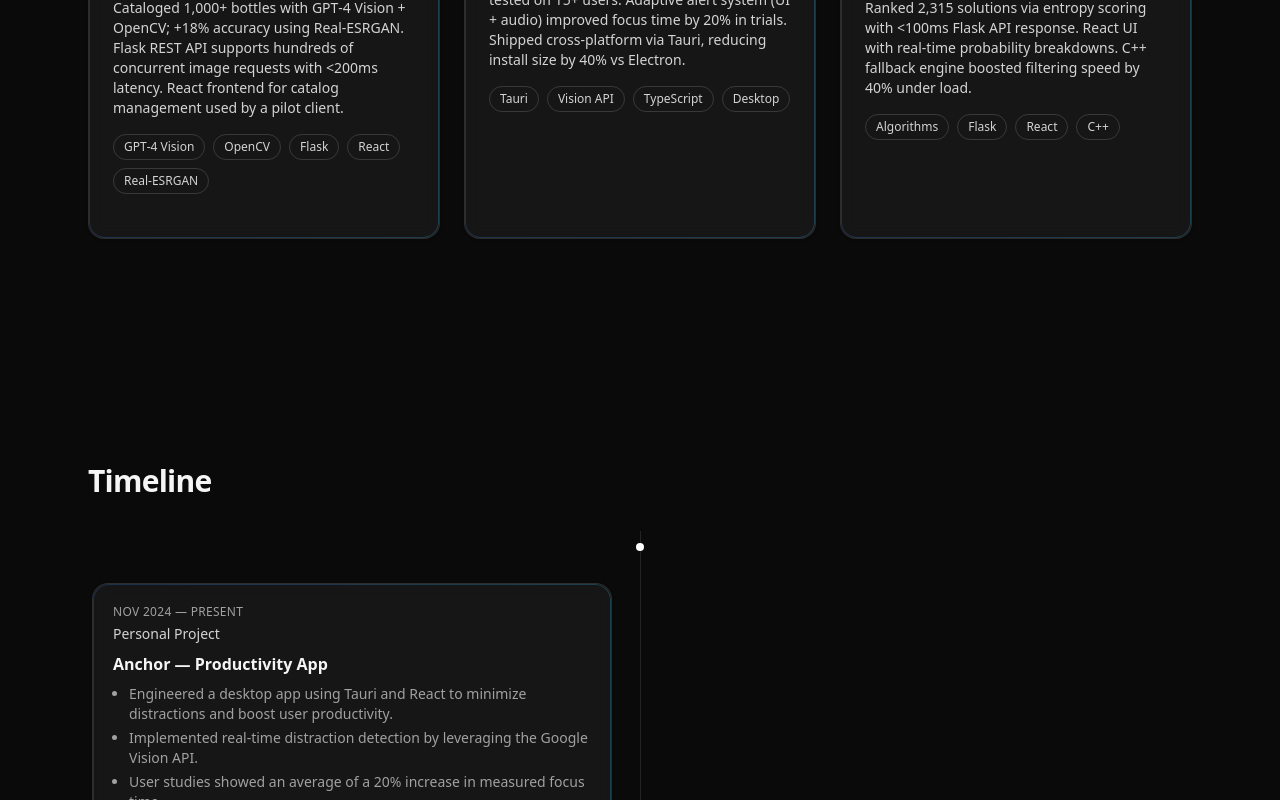
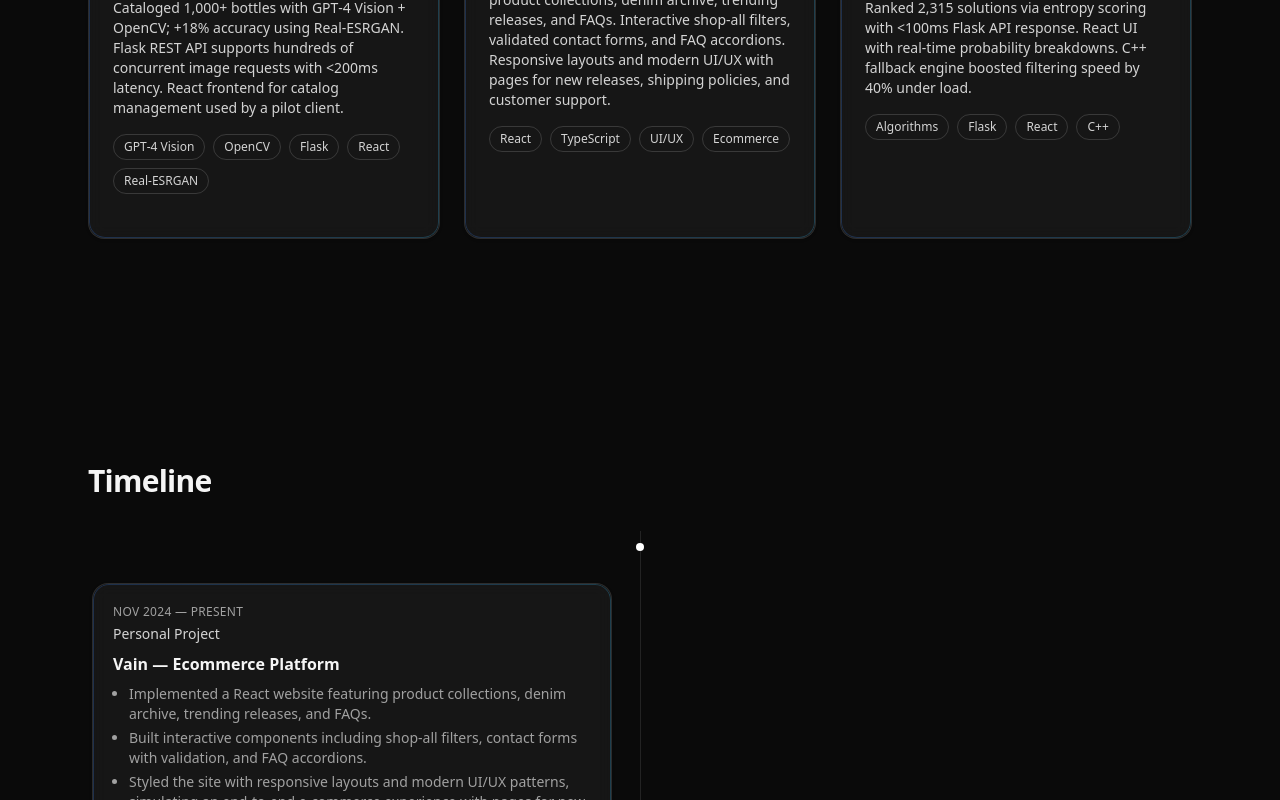
Before and after one commit to vedantsinha3/PersonalWebsite, a React (Vite) app: page / in a window 1280 px wide. Shown: the part 2800-3600 px from the top of the page. Built offline with nearby package versions, Linux system fonts and the light colour scheme.

Commit message:
added vain

```diff
--- a/src/components/Diagrams.tsx
+++ b/src/components/Diagrams.tsx
@@ -457,7 +457,7 @@ function Diagrams() {
             <Diagram viewBox="0 0 720 280" nodes={owligatorNodes} arrows={owligatorArrows} />
           </DiagramCard>
 
-          <DiagramCard title="Anchor — Productivity Desktop App">
+          <DiagramCard title="Vain — Ecommerce Platform">
             <Diagram viewBox="0 0 660 240" nodes={anchorNodes} arrows={anchorArrows} />
           </DiagramCard>
 
--- a/src/components/Timeline.tsx
+++ b/src/components/Timeline.tsx
@@ -14,12 +14,12 @@ type Item = {
 const items: Item[] = [
   {
     period: 'Nov 2024 — Present',
-    title: 'Anchor — Productivity App',
+    title: 'Vain — Ecommerce Platform',
     org: 'Personal Project',
     summary: [
-      'Engineered a desktop app using Tauri and React to minimize distractions and boost user productivity.',
-      'Implemented real-time distraction detection by leveraging the Google Vision API.',
-      'User studies showed an average of a 20% increase in measured focus time.',
+      'Implemented a React website featuring product collections, denim archive, trending releases, and FAQs.',
+      'Built interactive components including shop-all filters, contact forms with validation, and FAQ accordions.',
+      'Styled the site with responsive layouts and modern UI/UX patterns, simulating an end-to-end e-commerce experience with pages for new releases, shipping policies, and customer support',
     ],
   },
   {
--- a/src/data/projects.ts
+++ b/src/data/projects.ts
@@ -14,10 +14,10 @@ export const projects: Project[] = [
     tags: ['GPT‑4 Vision', 'OpenCV', 'Flask', 'React', 'Real‑ESRGAN'],
   },
   {
-    title: 'Anchor — Productivity App',
+    title: 'Vain — Ecommerce Platform',
     description:
-      'Distraction detection with Apple’s Vision API; tested on 15+ users. Adaptive alert system (UI + audio) improved focus time by 20% in trials. Shipped cross‑platform via Tauri, reducing install size by 40% vs Electron.',
-    tags: ['Tauri', 'Vision API', 'TypeScript', 'Desktop'],
+      'React-based e-commerce experience with product collections, denim archive, trending releases, and FAQs. Interactive shop-all filters, validated contact forms, and FAQ accordions. Responsive layouts and modern UI/UX with pages for new releases, shipping policies, and customer support.',
+    tags: ['React', 'TypeScript', 'UI/UX', 'Ecommerce'],
   },
   {
     title: 'Wordle Solver with Recommendations',
```
